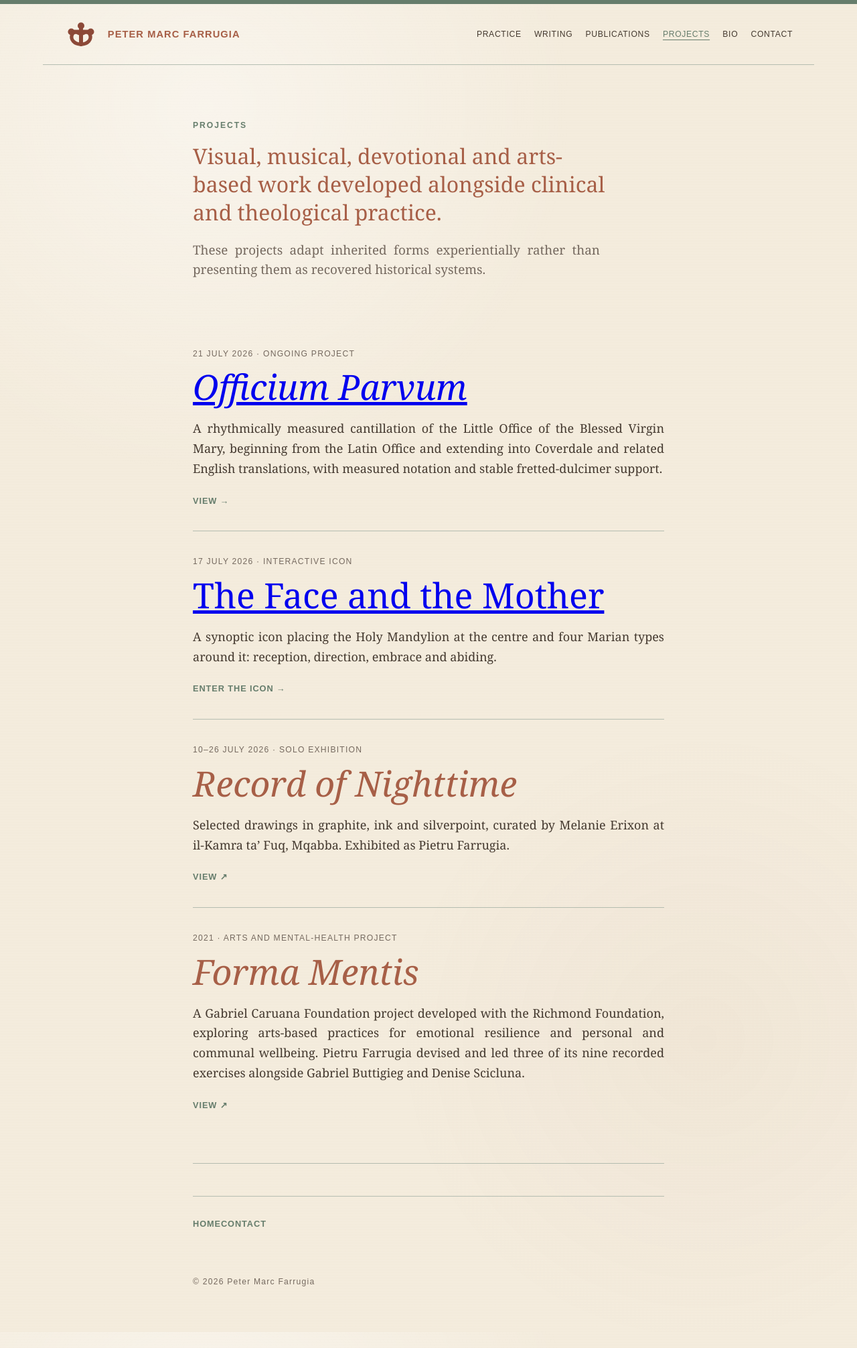
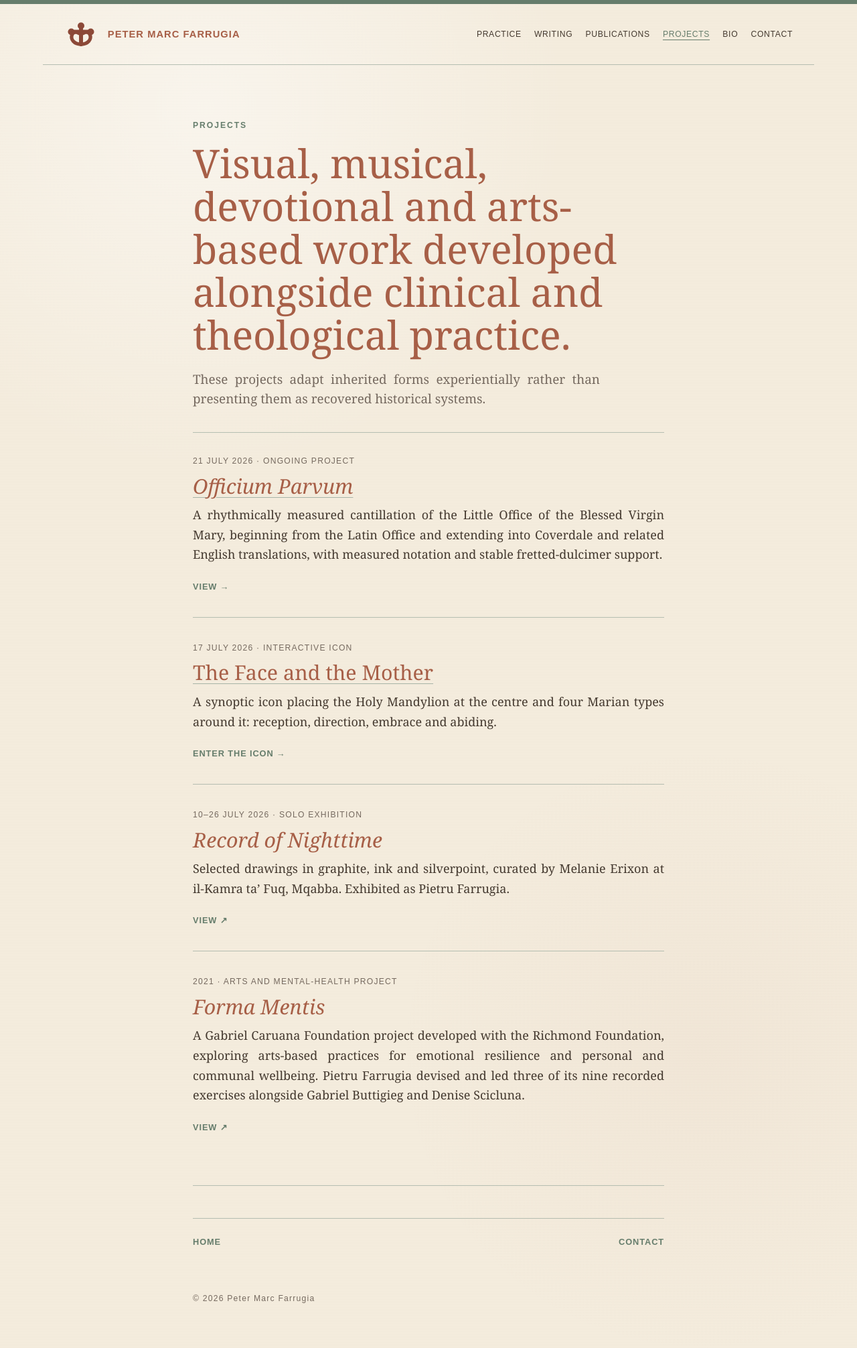
Before and after one commit to pytfarrugia-bit/pytfarrugia-bit.github.io, a Jekyll site: the page projects.html, which Jekyll copies as it is, in a window 1280 px wide. Shown: the whole page at 67% size. Built offline with Jekyll 4.4.1, drawn with Linux system fonts in a browser that asks for light colours; before the commit the page ends 1988 px from its top, so only the background shows below that.

Commit message:
Apply projects archive styles

```diff
--- a/projects.html
+++ b/projects.html
@@ -7,6 +7,7 @@
   <title>Projects · Peter Marc Farrugia</title>
   <link rel="icon" href="logo-mark.svg" type="image/svg+xml">
   <link rel="stylesheet" href="style.css">
+  <link rel="stylesheet" href="clinical.css">
 </head>
 <body>
   <header class="site-header">
```
